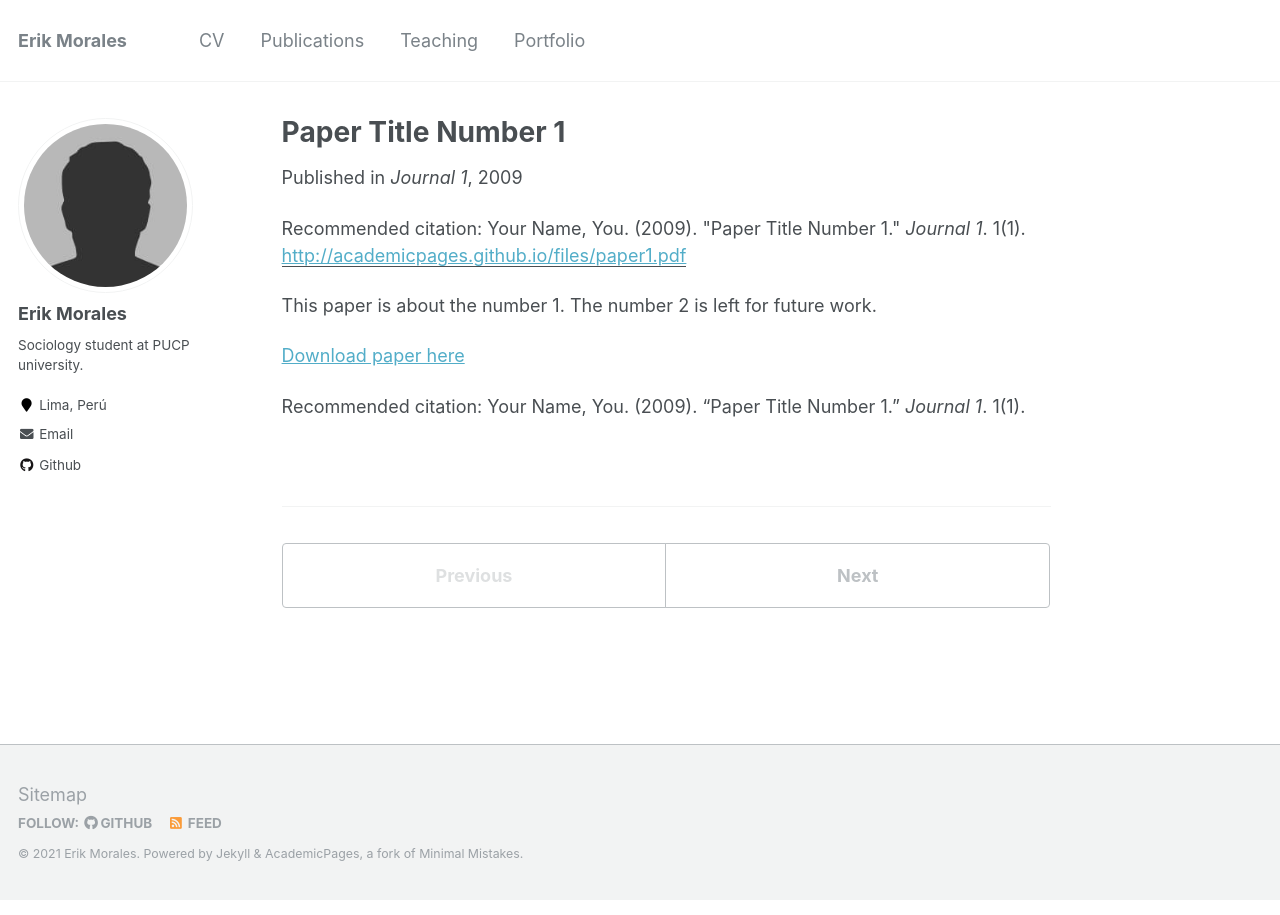
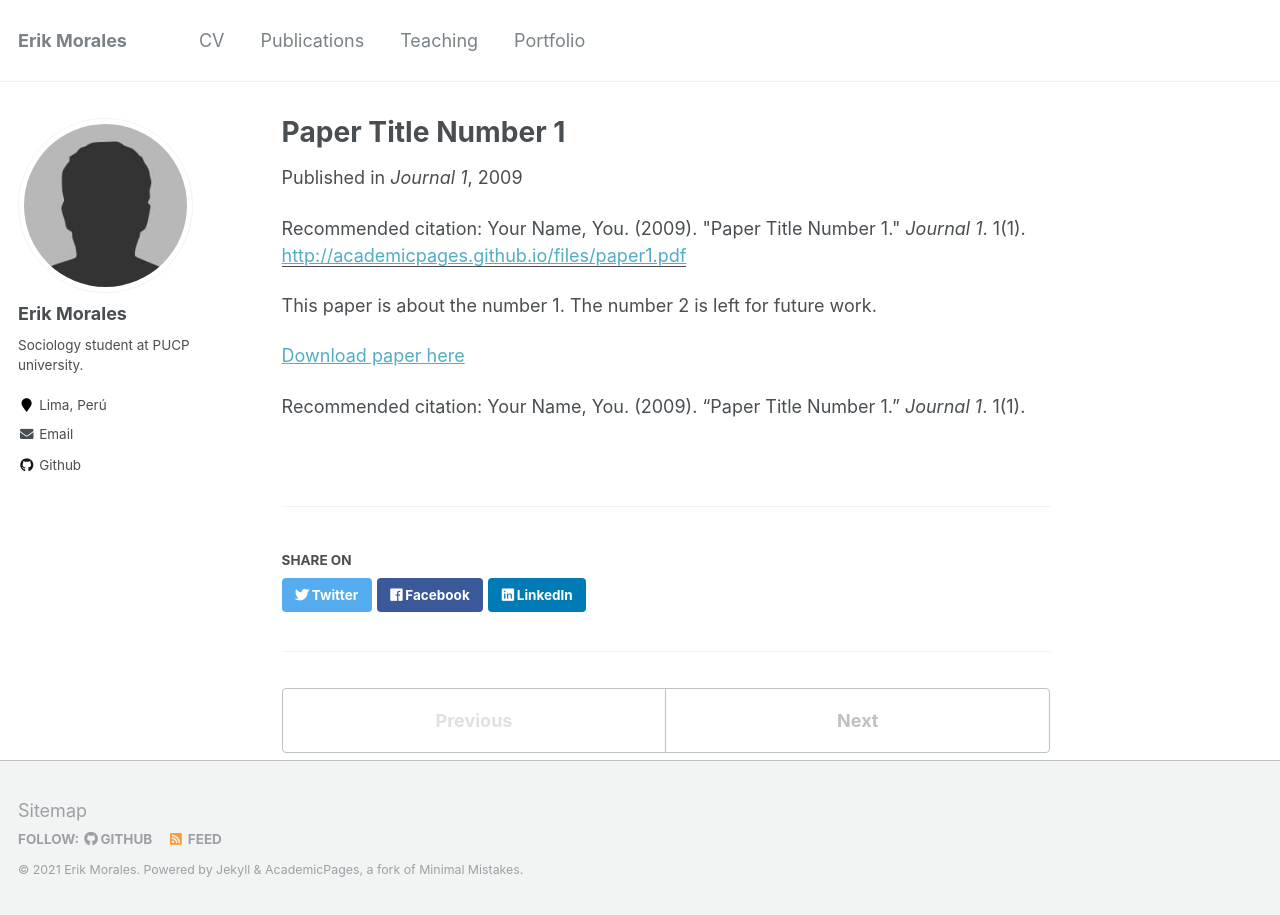
Before and after one commit to HaloReach2552/Brando.fold.github.io, a Jekyll site: the page built from _publications/2009-10-01-paper-title-number-1.md, in a window 1280 px wide. Built offline with Jekyll 4.4.1, drawn with Linux system fonts in a browser that asks for light colours; part of the change alters nothing that is shown.

Commit message:
Update _config.yml

```diff
--- a/_config.yml
+++ b/_config.yml
@@ -223,6 +223,7 @@ defaults:
     values:
       layout: single
       author_profile: true
+      share: true
       comments: true
   # _portfolio
   - scope:
```
